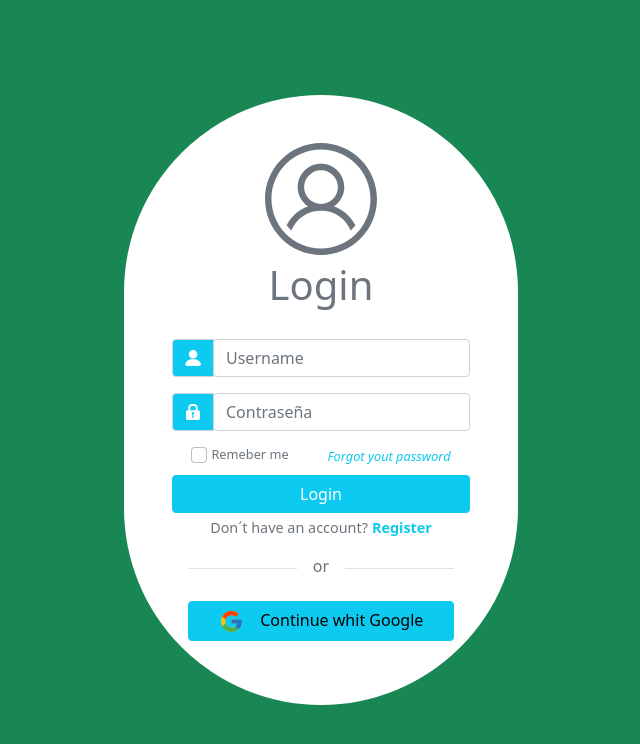
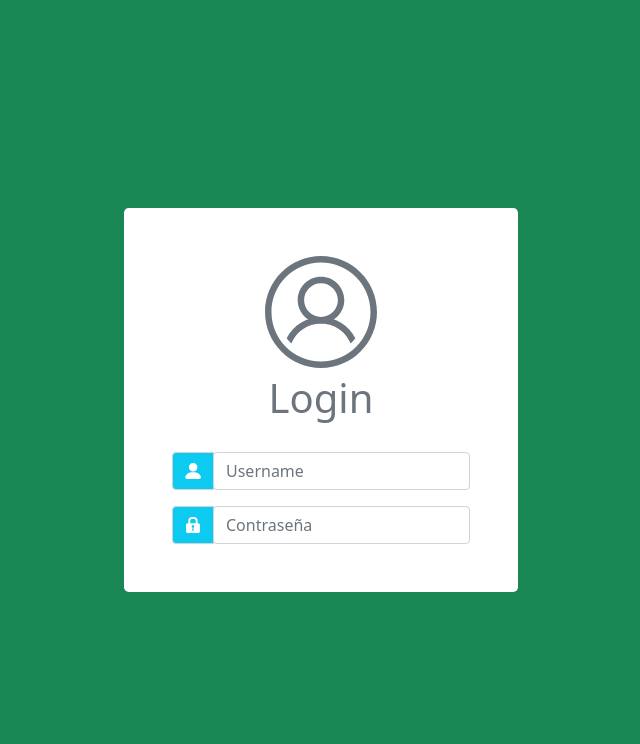
Before and after one commit to AlanDevPY/Login_con_Boostrap, a plain HTML site: page index.html in a window 1280 px wide. Shown: the whole page, without its empty margins (319-959 px from the left). Drawn offline with nearby package versions, Linux system fonts and the light colour scheme.

Commit message:
Actualizar

```diff
--- a/index.html
+++ b/index.html
@@ -12,7 +12,7 @@
     <title>Login con Boostrap</title>
   </head>
   <body class="bg-success d-flex justify-content-center align-items-center vh-100">
-    <div class="bg-white p-5 rounded-pill text-secondary">
+    <div class="bg-white p-5 rounded-3 text-secondary">
       <div class="d-flex justify-content-center">
         <img src="assets/login-icon.svg" alt="" style="height: 7rem" />
       </div>
@@ -34,38 +34,7 @@
             type="password"class="form-control"placeholder="Contraseña" id="inputPassword"/>
         </div>
       </div>
-      <div class="d-flex justify-content-around mt-2">
-        <div class="d-flex align-items-center gap-1">
-          <input class="form-check-input" type="checkbox" />
-          <div class="pt-1" style="font-size: 0.8rem">Remeber me</div>
-        </div>
-        <div class="pt-1">
-          <a
-            href="#"
-            class="text-decoration-none text-info fst-italic"
-            style="font-size: 0.8rem"
-            >Forgot yout password</a
-          >
-        </div>
-      </div>
-      <div class="btn btn-info text-white w-100 mt-2" id="btnSend">Login</div>
-      <div
-        class="d-flex gap-1 justify-content-center mt-1"style="font-size: 0.9rem">
-        <div>Don´t have an account?</div>
-        <a href="#" class="text-decoration-none text-info fw-bold">Register</a>
-      </div>
-      <div class="p-3">
-        <div class="border-bottom text-center" style="height: 0.9rem">
-          <span class="bg-white px-3">or</span>
-        </div>
-      </div>
-      <div class="btn btn-info d-flex gap-3 justify-content-center m-3">
-        <div>
-          <img src="assets/google-icon.svg" alt="" style="height: 1.6rem" />
-        </div>
-        <div>Continue whit Google</div>
-      </div>
-    </div>
+
 
     <script
       src="https://cdn.jsdelivr.net/npm/bootstrap@5.3.1/dist/js/bootstrap.bundle.min.js"
```
